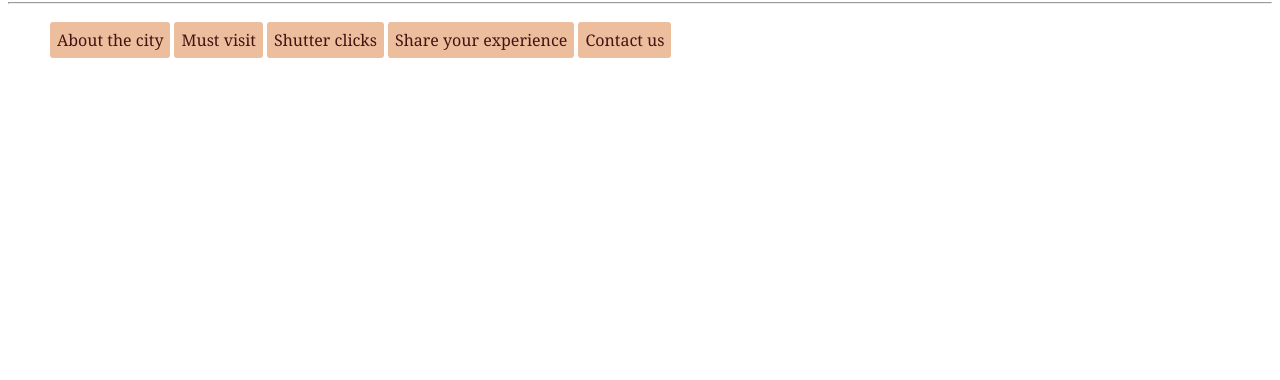
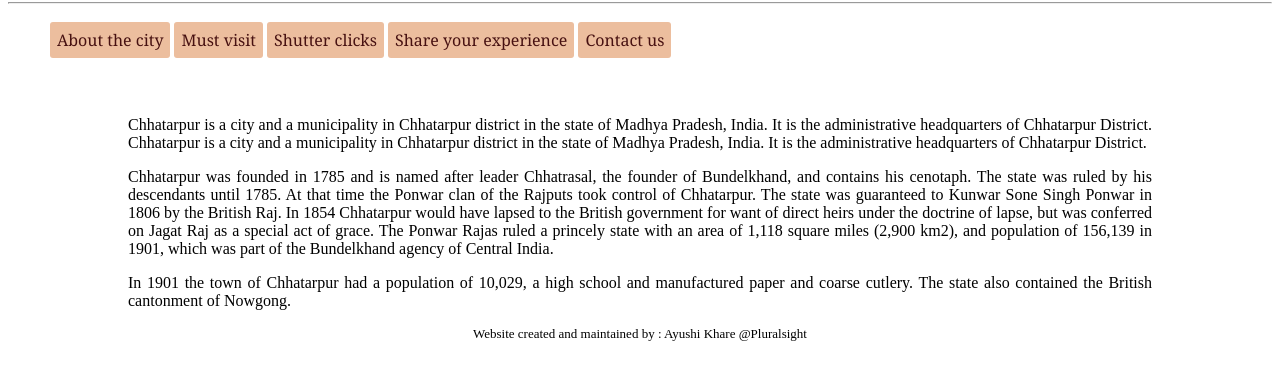
Before and after one commit to ayushi-khare-ps/simple-travel-site, a plain HTML site: page index.html in a window 1280 px wide. Shown: the part 326-706 px from the top of the page. Drawn offline with Linux system fonts and the light colour scheme.

Commit message:
updated index.html

```diff
--- a/css/simple-travel-site.css
+++ b/css/simple-travel-site.css
@@ -36,3 +36,24 @@ nav{
     background-color: rgb(102, 63, 15);
     color: antiquewhite;
 }
+
+main,footer p {
+    margin-left: auto;
+    margin-right: auto;
+    margin-top: auto;
+    margin-bottom: auto;
+    display: block;
+    width: 80vw;
+
+
+}
+
+main p{
+    text-align: justify;
+}
+
+footer p{
+    font-size: small;
+    text-align: center;
+
+}
--- a/index.html
+++ b/index.html
@@ -26,9 +26,21 @@
     </nav>
     <main>
 
+        <p>
+            Chhatarpur is a city and a municipality in Chhatarpur district in the state of Madhya Pradesh, India. It is the administrative headquarters of Chhatarpur District. Chhatarpur is a city and a municipality in Chhatarpur district in the state of Madhya Pradesh, India. It is the administrative headquarters of Chhatarpur District.
+        </p>
+        <p>
+            Chhatarpur was founded in 1785 and is named after leader Chhatrasal, the founder of Bundelkhand, and contains his cenotaph. The state was ruled by his descendants until 1785. At that time the Ponwar clan of the Rajputs took control of Chhatarpur. The state was guaranteed to Kunwar Sone Singh Ponwar in 1806 by the British Raj. In 1854 Chhatarpur would have lapsed to the British government for want of direct heirs under the doctrine of lapse, but was conferred on Jagat Raj as a special act of grace. The Ponwar Rajas ruled a princely state with an area of 1,118 square miles (2,900 km2), and population of 156,139 in 1901, which was part of the Bundelkhand agency of Central India.
+        </p>
+        <p>
+            In 1901 the town of Chhatarpur had a population of 10,029, a high school and manufactured paper and coarse cutlery. The state also contained the British cantonment of Nowgong.
+
+        </p>
+
+
     </main>
     <footer>
-
+        <p>Website created and maintained by : Ayushi Khare @Pluralsight</p>
     </footer>
 </body>
 </html>
```
